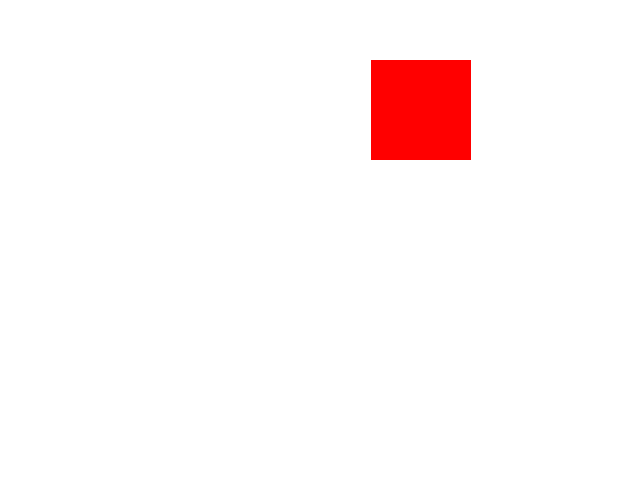
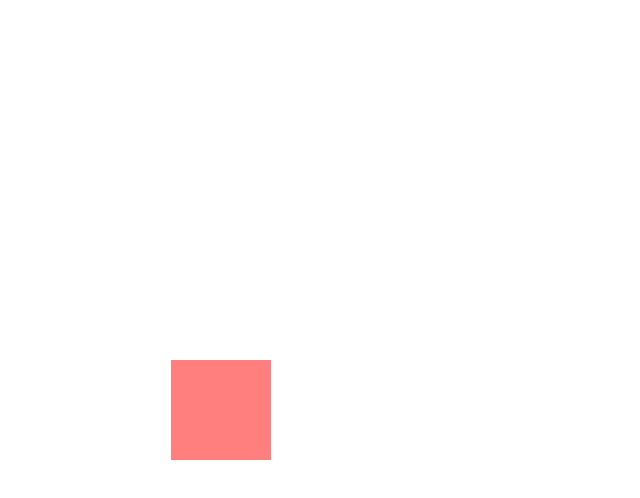
Before and after one commit to Digits88/cssTweener, a plain HTML site: page index.html in a window 1280 px wide. Shown: the part 148-646 px from the top of the page, without its empty margins (89-729 px from the left). Drawn offline with nearby package versions, Linux system fonts and the light colour scheme.

Commit message:
going home to work out how to instantiate more than one animation

```diff
--- a/index.html
+++ b/index.html
@@ -19,7 +19,9 @@ and open the template in the editor.
                 $(window).load(function() {
                     var elem = $('#box');
 
-                    Tweener.addTween(elem, { x:300, y: 200, time: 1, transition: 'linear', repeat: 1 });
+                    Tweener.addTween(elem, { x:300, y: 200, time: 1, transition: 'ease-in-out', repeat: 1, delay: 1 });
+
+                    Tweener.addTween(elem, { y:500, time: 2, transition: 'linear', delay: 3, alpha: 0.5 });
 
                 });
             })(jQuery);
--- a/js/Transition.js
+++ b/js/Transition.js
@@ -20,16 +20,13 @@ var Transition = function(elem,obj) {
     Init
     -------------------------------------------------- */
 
-
     var init = function() {
 
         // setup
         config();
 
         // set the arguments
-        for(var fld in obj) {
-            args[fld] = obj[fld];
-        }
+        setArgs();
 
         animID = makeID();
 
@@ -37,6 +34,12 @@ var Transition = function(elem,obj) {
         animate();
 
 //        console.dir(_target)
+    };
+
+    var setArgs = function() {
+        for(var fld in obj) {
+            args[fld] = obj[fld];
+        }
     };
 
     var makeID = function () {
@@ -55,7 +58,7 @@ var Transition = function(elem,obj) {
     var animation = false,
         animationstring = 'animation',
         translatestring = 'transform',
-        fillmodestring = 'animation-fill-mode'
+        fillmodestring = 'animation-fill-mode',
         keyframeprefix = '',
         domPrefixes = 'Webkit Moz O ms Khtml'.split(' '),
         pfx  = '';
@@ -82,7 +85,7 @@ var Transition = function(elem,obj) {
     Animate
     -------------------------------------------------- */
 
-    // doesnt work, but if I uncomment the other animate function it works
+    // TODO: instantiate each animation so I can have multiple tweens per element
     var animate = function() {
 
         setDefaults();
@@ -91,32 +94,37 @@ var Transition = function(elem,obj) {
             // javascript fallback
         } else {
 
-            var str = animID + ' '+args.time+'s '+args.transition+' '+args.repeat;
-
-
+//            var str = animID + ' '+args.time+'s '+args.transition+' '+args.repeat;
 
             var keyframes = '@' + keyframeprefix + 'keyframes ' + animID + ' { '+
                                 'from { top: '+ _target.offsetTop +'px; left: '+ _target.offsetLeft +'px; opacity: '+ _target.style.opacity +'; } '+
                                 'to { top: '+ args.y +'px; left: '+ args.x +'px; opacity: '+ args.alpha +'; } '+
                             '}';
 
-//            console.log(keyframes);
-
-            if( document.styleSheets && document.styleSheets.length ) {
-                document.styleSheets[0].insertRule( keyframes, 0 );
-            } else {
+//            if( document.styleSheets && document.styleSheets.length ) {
+//                document.styleSheets[0].insertRule( keyframes, 0 );
+//            } else {
                 var s = document.createElement( 'style' );
                 s.innerHTML = keyframes;
                 document.getElementsByTagName( 'head' )[ 0 ].appendChild( s );
-            }
+//            }
 
+            // animation:                       name        duration       timing-function     delay               iteration-count     direction;
+//            _target.style[ animationstring ] = animID + ' '+args.time+'s '+args.transition+' ' + args.delay + 's '+args.repeat + ' ' + args.fillMode;
 
-            //            console.log(str);
-//            _target.style[ fillmodestring ] = args.fillMode;
+            var id = target.attr('id');
 
-            _target.style[ animationstring ] = animID + ' '+args.time+'s '+args.transition+' '+args.repeat + ' ' + args.fillMode;
+            var animationCall = '#' + id + ' { '+
+                                    keyframeprefix + 'animation: ' + animID + ' '+args.time+'s '+args.transition+' ' + args.delay + 's '+args.repeat + ' ' + args.fillMode + ';' +
+                                ' } ';
 
-//            _target.style
+//            if( document.styleSheets && document.styleSheets.length ) {
+//                document.styleSheets[0].insertRule( animationCall, 0 );
+//            } else {
+                var a = document.createElement( 'style' );
+                a.innerHTML = animationCall;
+                document.getElementsByTagName( 'head' )[ 0 ].appendChild( a );
+//            }
 
             console.dir(_target);
 
@@ -156,13 +164,15 @@ var Transition = function(elem,obj) {
                 _target.style.opacity = 1;
             }
 
-//            console.log(_target.style.opacity);
-
             args.alpha = _target.style.opacity;
         }
 
         if(typeof args.fillMode === "undefined") {
             args.fillMode = 'forwards';
+        }
+
+        if(typeof args.delay === "undefined") {
+            args.delay = 0;
         }
 
     };
```
